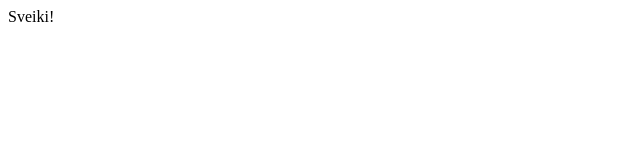
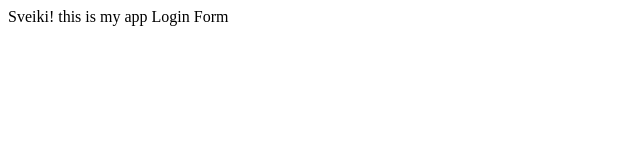
Before and after one commit to RJGaigals/myappssample, a plain HTML site: page index.html in a window 1280 px wide. Shown: the whole page, without its empty margins (0-640 px from the left). Drawn offline with Linux system fonts and the light colour scheme.

Commit message:
login form

```diff
--- a/index.html
+++ b/index.html
@@ -2,4 +2,8 @@
 <head>
 Sveiki!
 </head>
+<body>
+  this is my app
+  Login Form
+</body>
 </html>
```
Also changed, not shown: login.html (added, +1 -0 lines), log.txt (added).
